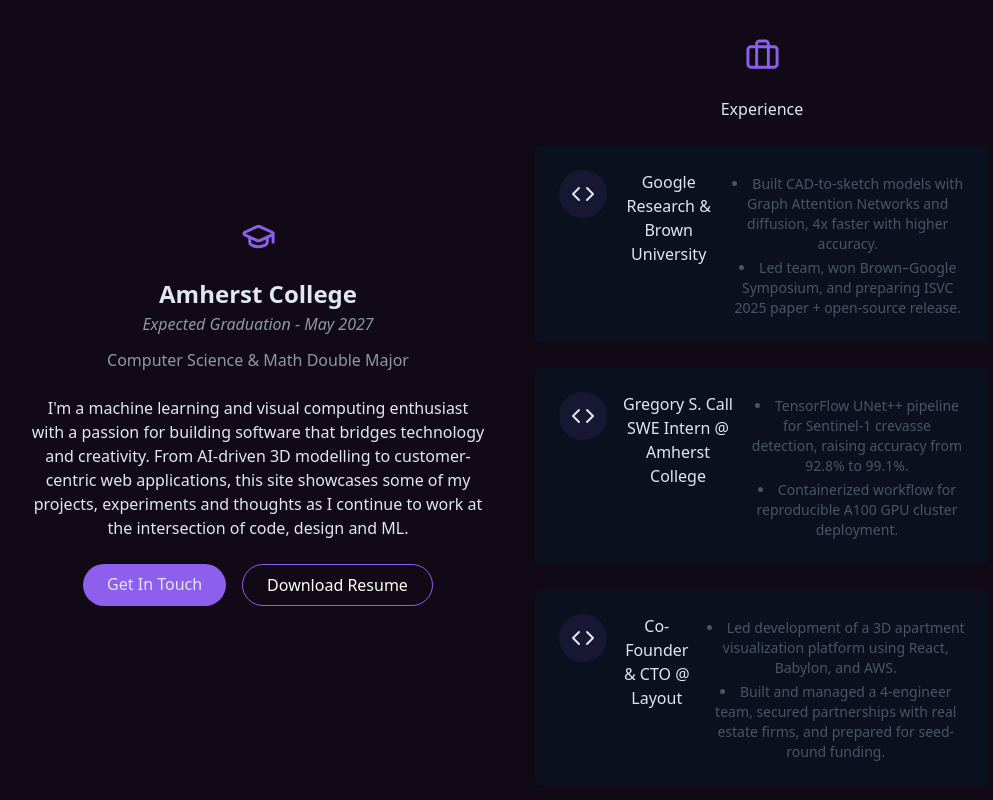
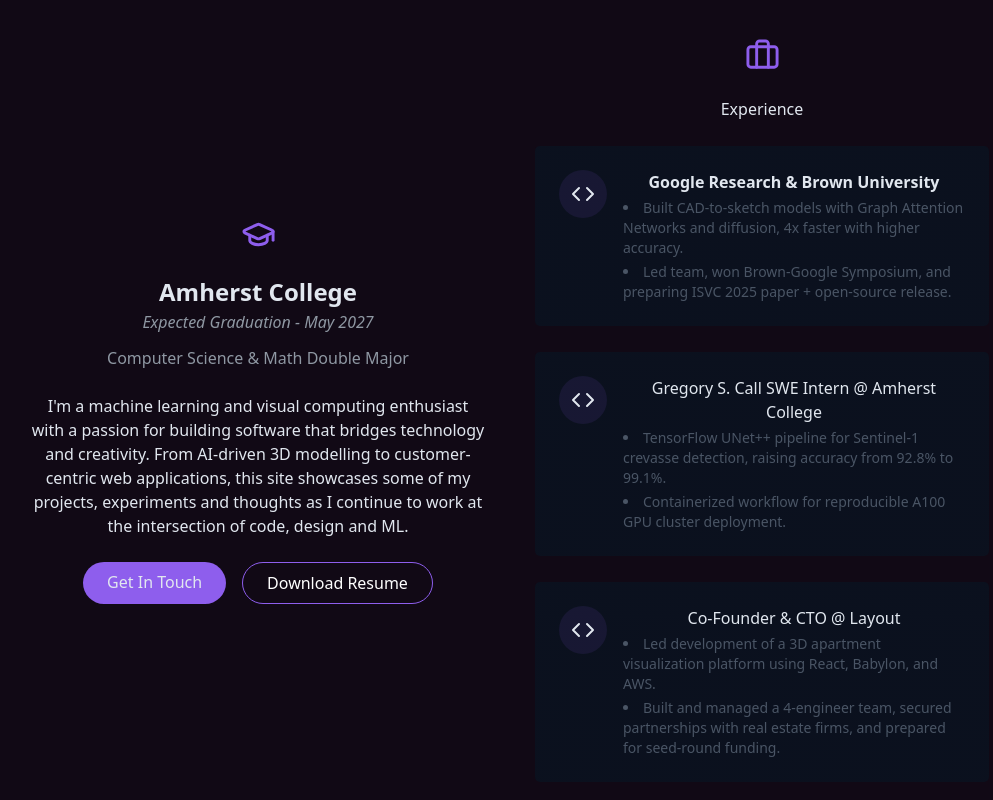
Before and after one commit to bilaltiq/portfolio-website, a React (Vite) app: page / in a window 1280 px wide. Shown: the part 966-1766 px from the top of the page, without its empty margins (130-1123 px from the left). Built offline with nearby package versions, Linux system fonts and the light colour scheme.

Commit message:
Fixed Experience Alignment

```diff
--- a/src/components/About.jsx
+++ b/src/components/About.jsx
@@ -57,11 +57,15 @@
                             <div className="p-3 rounded-full bg-primary/10">
                                 <Code className="h-6 w-6"/>
                             </div>
-                            <h1>Google Research & Brown University</h1>
-                            <ul className="list-disc list-inside text-sm text-gray-600 mt-1 space-y-1">
+
+                            <div>
+                                <h1 className="font-semibold">Google Research & Brown University</h1>
+                                <ul className="list-disc list-inside text-sm text-gray-600 mt-1 space-y-1 text-left">
                                     <li>Built CAD-to-sketch models with Graph Attention Networks and diffusion, 4x faster with higher accuracy.</li>
-                                <li>Led team, won Brown–Google Symposium, and preparing ISVC 2025 paper + open-source release.</li>
+                                    <li>Led team, won Brown-Google Symposium, and preparing ISVC 2025 paper + open-source release.</li>
                                 </ul>
+                            </div>
+
                         </div>
                     </div>
                     <div className="gradient-border p-6 card-hover">
@@ -69,11 +73,15 @@
                             <div className="p-3 rounded-full bg-primary/10">
                                 <Code className="h-6 w-6"/>
                             </div>
+
+                            <div>
                                 <h1>Gregory S. Call SWE Intern @ Amherst College</h1>
-                            <ul className="list-disc list-inside text-sm text-gray-600 mt-1 space-y-1">
+                                <ul className="list-disc list-inside text-sm text-gray-600 mt-1 space-y-1 text-left">
                                     <li>TensorFlow UNet++ pipeline for Sentinel-1 crevasse detection, raising accuracy from 92.8% to 99.1%.</li>
                                     <li>Containerized workflow for reproducible A100 GPU cluster deployment.</li>
                                 </ul>
+                            </div>
+
                         </div>
                     </div>
                     <div className="gradient-border p-6 card-hover">
@@ -81,11 +89,15 @@
                             <div className="p-3 rounded-full bg-primary/10">
                                 <Code className="h-6 w-6"/>
                             </div>
+
+                            <div>
                                 <h1>Co-Founder & CTO @ Layout</h1>
-                            <ul className="list-disc list-inside text-sm text-gray-600 mt-1 space-y-1">
+                                <ul className="list-disc list-inside text-sm text-gray-600 mt-1 space-y-1 text-left">
                                     <li>Led development of a 3D apartment visualization platform using React, Babylon, and AWS.</li>
                                     <li>Built and managed a 4-engineer team, secured partnerships with real estate firms, and prepared for seed-round funding.</li>
                                 </ul>
+                            </div>
+
                         </div>
                     </div>
                 </div>
```
Lines whose indentation alone changed are shown as unchanged.
